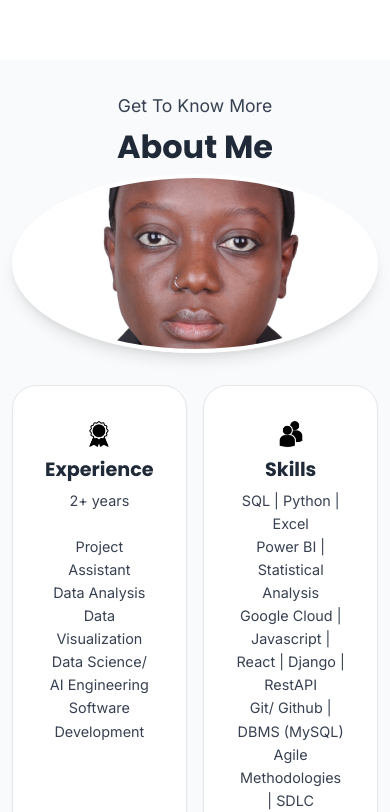
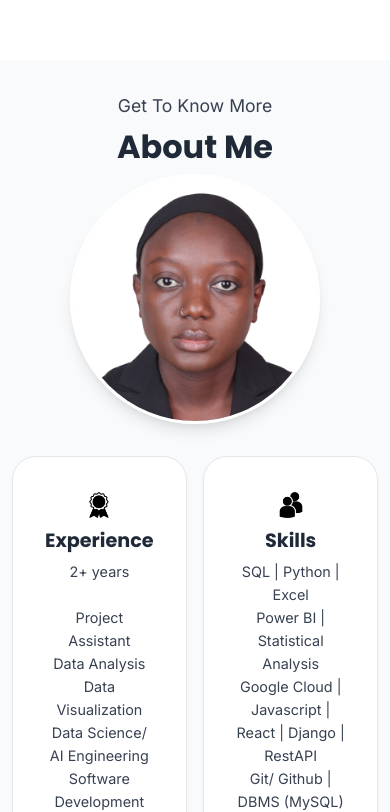
Before and after one commit to ladannasiba/portfolio-website, a plain HTML site: page index.html in a window 390 px wide. Shown: the part 721-1533 px from the top of the page. Drawn offline with Linux system fonts and the light colour scheme.

Commit message:
Fix mobile image display - maintain circular profile pic and properly scale about pic

```diff
--- a/mediaqueries.css
+++ b/mediaqueries.css
@@ -107,10 +107,16 @@
     text-align: center;
   }
 
+  /* Profile picture - maintain circular shape */
   .section__pic-container {
-    width: auto;
-    height: 46vw;
-    justify-content: center;
+    width: 250px;
+    height: 250px;
+    margin: 0 auto 2rem;
+  }
+
+  .section__pic-container img {
+    border-radius: 50%;
+    border: 3px solid var(--white);
   }
 
   .section__text__p2 {
@@ -123,6 +129,13 @@
 
   .text-container {
     text-align: justify;
+  }
+
+  /* About picture - scale proportionally */
+  .about-pic {
+    max-width: 100%;
+    width: 100%;
+    height: auto;
   }
 
   /* Reduce padding and margins for mobile */
```
